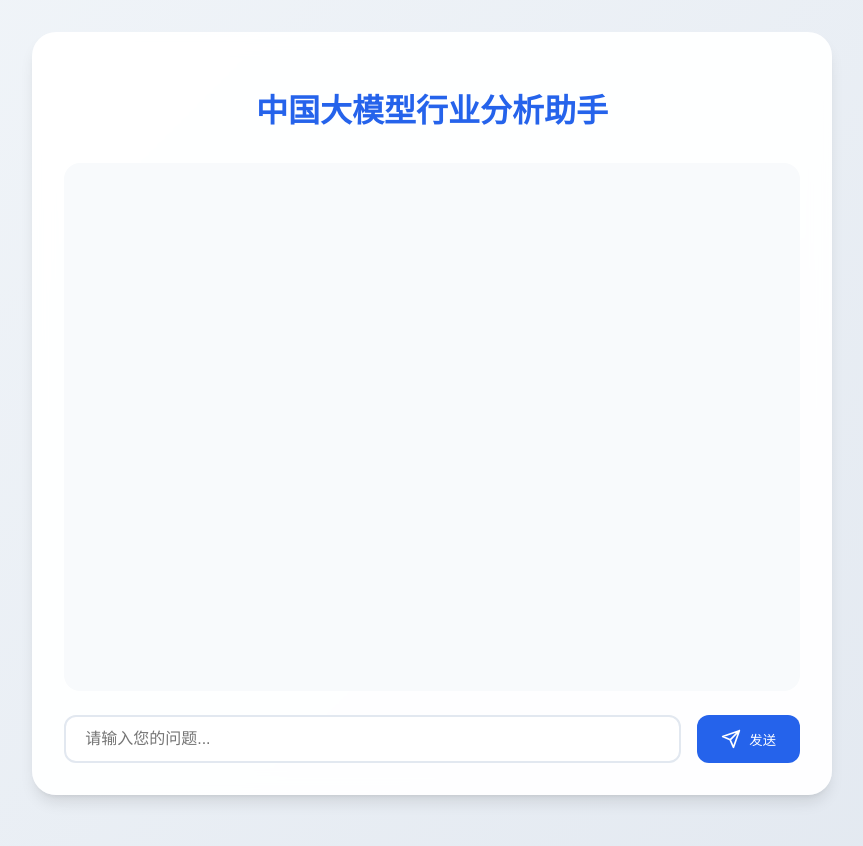
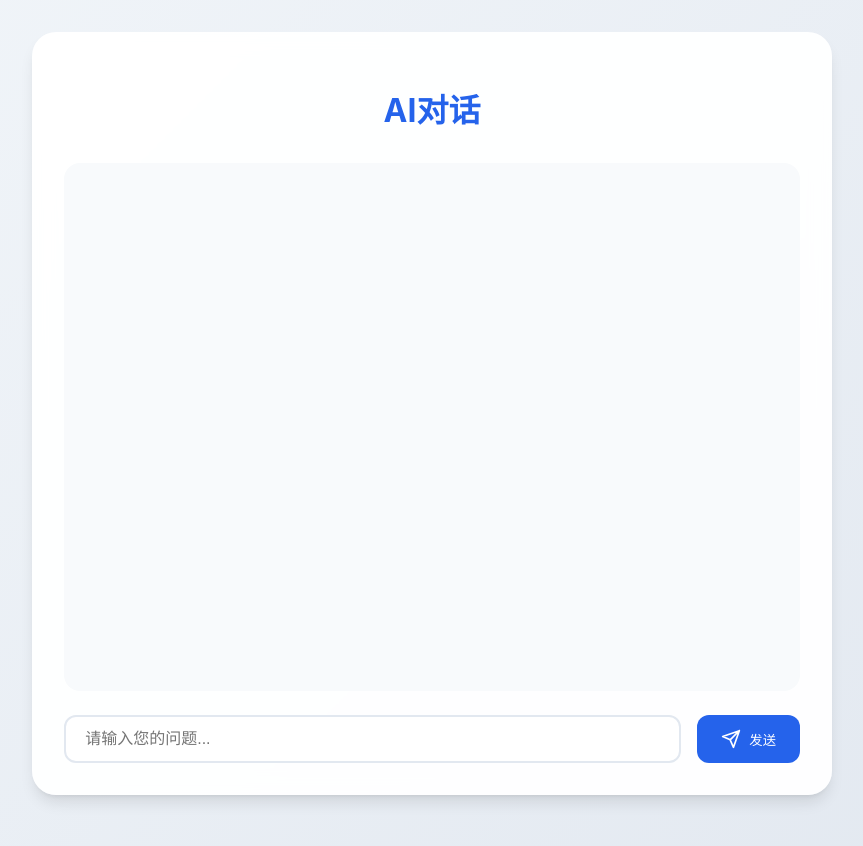
Before and after one commit to wuyu2006/ai-chat, a plain HTML site: page index.html in a window 1280 px wide. Shown: the whole page, without its empty margins (208-1071 px from the left). Drawn offline with Linux system fonts and the light colour scheme.

Commit message:
Update index.html

```diff
--- a/index.html
+++ b/index.html
@@ -3,7 +3,7 @@
 <head>
   <meta charset="UTF-8">
   <meta name="viewport" content="width=device-width, initial-scale=1.0">
-  <title>智能行业分析助手</title>
+  <title>AI对话(悠着点用)</title>
   <style>
     :root {
       --primary: #2563eb;
@@ -173,7 +173,7 @@
 </head>
 <body>
   <div id="chat-container">
-    <h1>中国大模型行业分析助手</h1>
+    <h1>AI对话</h1>
     <div id="response-area"></div>
     <div class="typing-indicator">
       <div id="progress-container">
```
